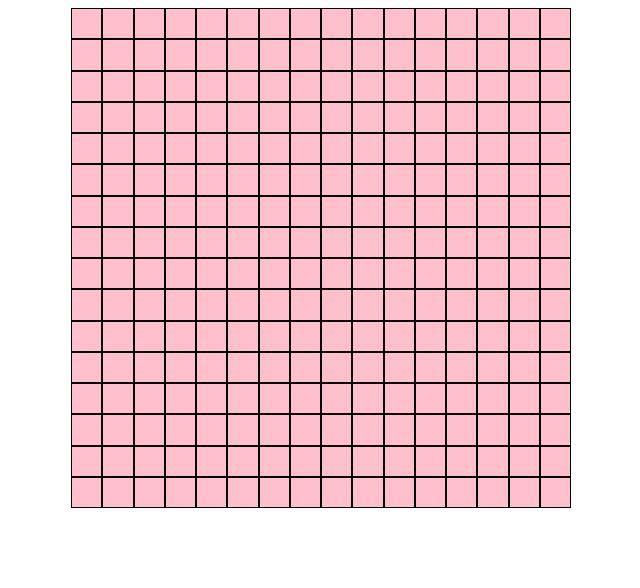
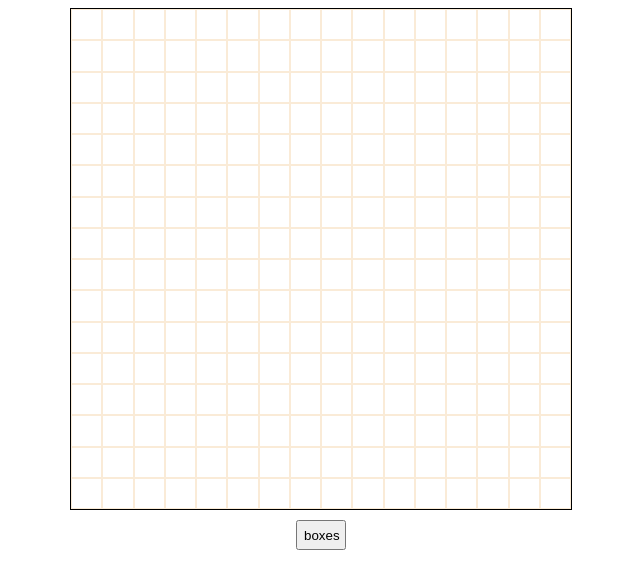
Before and after one commit to anshkumar005/Etch-a-sketch, a plain HTML site: page index.html in a window 1280 px wide. Shown: the whole page, without its empty margins (319-959 px from the left). Drawn offline with Linux system fonts and the light colour scheme.

Commit message:
added custom button for grid till 100;

```diff
--- a/script.js
+++ b/script.js
@@ -1,13 +1,40 @@
+const body=document.querySelector("body")
 const container = document.querySelector("#container");
+
+gridLoop(16);
 
 function createDiv(){
     const div = document.createElement("div");
-    div.classList="grid-item";
+    div.classList.add("grid-item");
+    div.addEventListener("mouseenter", function() {
+        div.style.backgroundColor="red"
+    })
     container.appendChild(div);
 }
-for (let i=0;i<16;i++){
-    let row ='';
-    for(let j=1;j<=16;j++){
-        createDiv();
+
+function gridLoop(input){
+    for (let i=0;i<input;i++){
+        let row ='';
+        for(let j=1;j<=input;j++){
+            createDiv();
+        }
     }
 }
+
+const button = document.createElement('button');
+button.textContent="boxes";
+button.classList.add("boxesButton");
+body.appendChild(button);
+
+button.addEventListener("click", function(){
+    let userInput = prompt("choose grid size between 10 to 100: ",10);
+    userInput = parseInt(userInput);
+    if(userInput>100 || userInput<10){
+        alert("number too big or small choose b/w 10-100");
+        return prompt(userInput,10);
+    } else{
+        container.style.setProperty("--size",userInput);
+        container.innerHTML='';
+        gridLoop(userInput);
+    }
+} );
--- a/style.css
+++ b/style.css
@@ -1,15 +1,26 @@
 #container {
+    --size: 16;
     display: flex;
     flex-wrap: wrap;
     width: 500px;
     height: 500px;
     justify-self: center;
+    border: 1px solid black;
 }
 
 .grid-item{
-    width: calc(100% / 16);
-  height: calc(100% / 16);
-  box-sizing: border-box;
-  border: 1px solid black;
-  background-color: pink;
+    width: calc(100% / var(--size));
+    height: calc(100% / var(--size));
+    box-sizing: border-box;
+    border: 1px solid antiquewhite;
+    background-color: white;
 }
+
+.boxesButton{
+    width: 50px;
+    height: 30px;
+    display: flex;
+    margin: 10px;
+    justify-self: center;
+    align-items: center;
+}
```
Also changed, not shown: index.html (+1 -1 lines).
